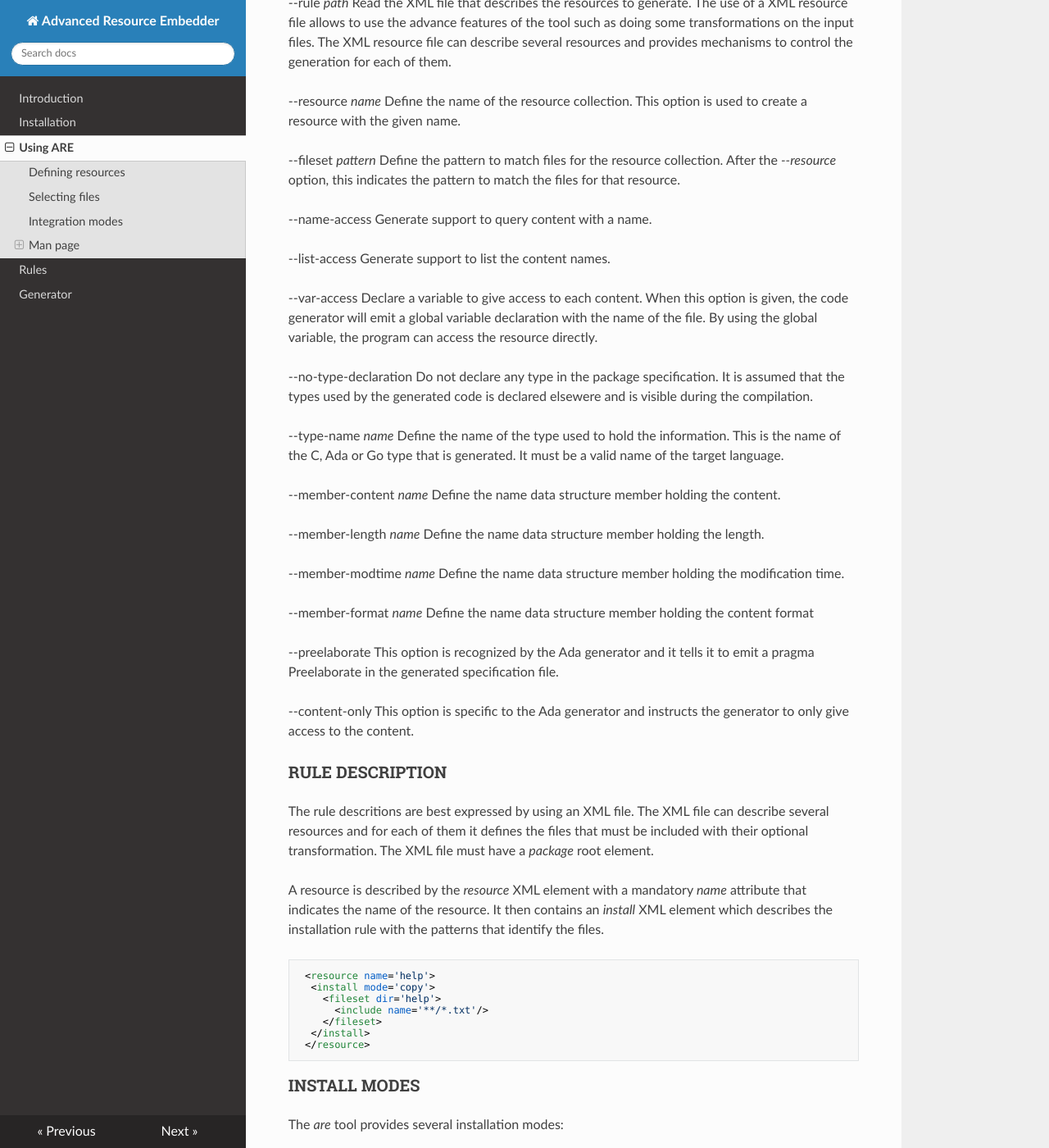
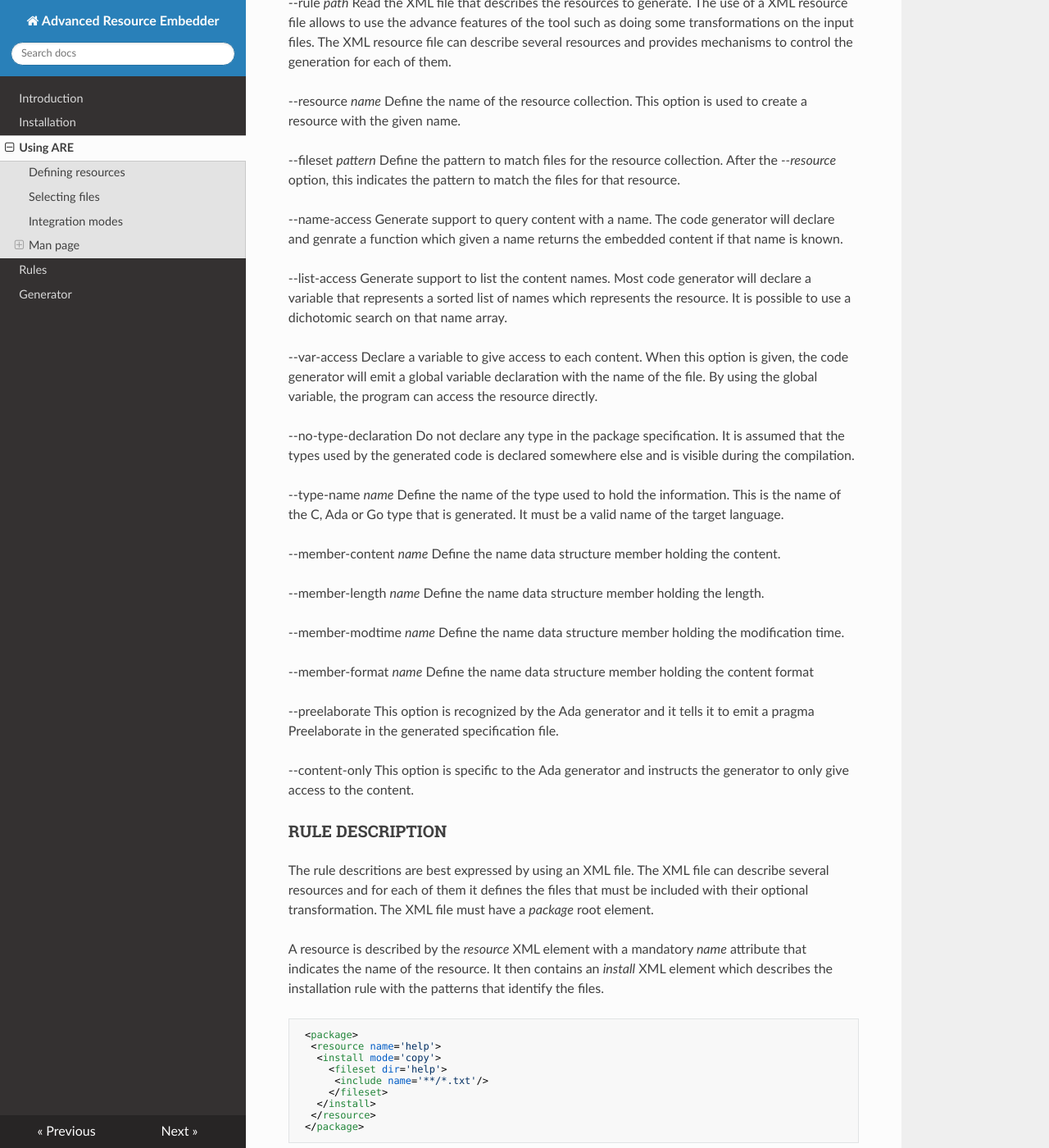
Before and after one commit to stcarrez/resource-embedder, an MkDocs documentation site: the page built from docs/Are_Using.md, in a window 1280 px wide and 1400 px high, scrolled down 4309 px. Shown: the whole window at 82% size. Built offline with MkDocs 1.6.1, drawn with Linux system fonts in a browser that asks for light colours; nearby versions of some CDN libraries.

````diff
--- a/docs/Are_Using.md
+++ b/docs/Are_Using.md
@@ -284,10 +284,15 @@ _--resource_ option, this indicates the pattern to match the files for that reso
 
 --name-access
 Generate support to query content with a name.
+The code generator will declare and genrate a function which given a name
+returns the embedded content if that name is known.
 
 
 --list-access
 Generate support to list the content names.
+Most code generator will declare a variable that represents a sorted list of
+names which represents the resource.  It is possible to use a dichotomic
+search on that name array.
 
 
 --var-access
@@ -299,7 +304,7 @@ directly.
 
 --no-type-declaration
 Do not declare any type in the package specification.  It is assumed that the
-types used by the generated code is declared elsewere and is visible during the
+types used by the generated code is declared somewhere else and is visible during the
 compilation.
 
 
@@ -350,13 +355,15 @@ _install_ XML element which describes the installation rule with the patterns
 that identify the files.
 
 ```
- <resource name='help'>
-  <install mode='copy'>
-    <fileset dir='help'>
+ <package>
+  <resource name='help'>
+   <install mode='copy'>
+     <fileset dir='help'>
       <include name='**/*.txt'/>
-    </fileset>
-  </install>
- </resource>
+     </fileset>
+   </install>
+  </resource>
+ </package>
 ```
 
 ### INSTALL MODES
````
Also changed, not shown: docs/Are_Generator.md (+2 -0 lines), docs/Are_Installer.md (+4 -0 lines), 11 other files.
